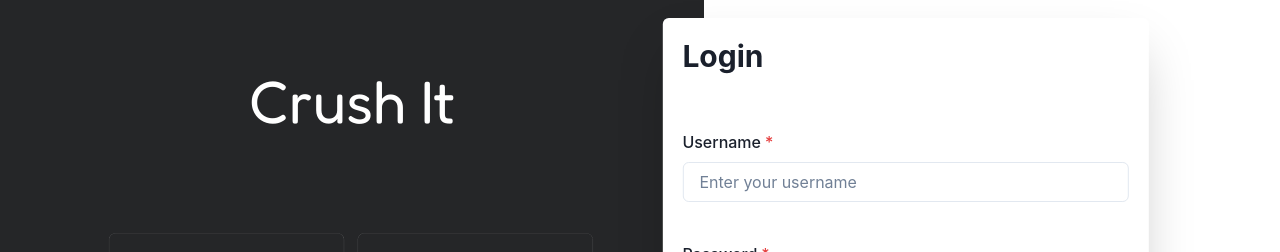
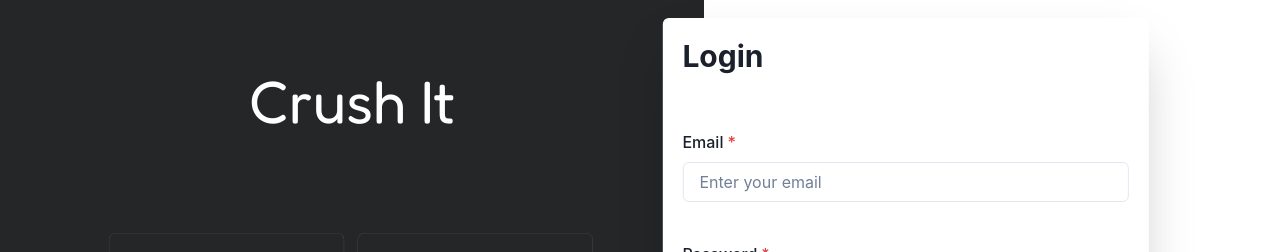
Before and after one commit to kauvyap/cs490-project-Birb, a React (Create React App) app in the folder crush-it/: page /login in a window 1280 px wide. Shown: the top 252 px of the page. Built offline with nearby package versions, Linux system fonts and the light colour scheme; no server answers.

Commit message:
Changed username to email for login credentials and implemented email error logic

```diff
--- a/crush-it/src/Login/login.js
+++ b/crush-it/src/Login/login.js
@@ -6,18 +6,18 @@ import {Box, Heading, FormControl, FormLabel, FormErrorMessage, Input, Button, T
 import MainLogo from '../media/mainlogo';
 
 function Login() {
-  const [username, setUsername] = useState('');
+  const [email, setEmail] = useState('');
   const [password, setPassword] = useState('');
-  const [usernameError, setUsernameError] = useState(false);
+  const [emailError, setEmailError] = useState(false);
   const [passwordError, setPasswordError] = useState(false);
   const navigate = useNavigate();
 
 
 
   useEffect(() => {
-    setUsernameError(false);
+    setEmailError(false);
     setPasswordError(false);
-  }, [username, password])
+  }, [email, password])
 
 
   useLayoutEffect(() => {
@@ -34,7 +34,7 @@ function Login() {
 
   async function onSubmit() {
     const user = {
-      username: username,
+      username: email,
       password: password
     }
 
@@ -50,7 +50,7 @@ function Login() {
         setPasswordError(true);
       }
       if (response.status === 404) {
-        setUsernameError(true);
+        setEmailError(true);
       }
       console.log(response);
     } else {
@@ -86,19 +86,19 @@ function Login() {
             </CardHeader>
             <CardBody>
               <VStack spacing={10}>
-                <FormControl id="username" isInvalid={usernameError || passwordError} isRequired>
-                  <FormLabel>Username</FormLabel>
+                <FormControl id="email" isInvalid={emailError || passwordError} isRequired>
+                  <FormLabel>Email</FormLabel>
                   <Input
                     type="text"
-                    placeholder="Enter your username"
-                    value={username}
-                    onChange={(e) => setUsername(e.target.value)}
+                    placeholder="Enter your email"
+                    value={email}
+                    onChange={(e) => setEmail(e.target.value)}
                   />
-                  {usernameError && (
-                        <FormErrorMessage>Username does not exist.</FormErrorMessage>
+                  {emailError && (
+                        <FormErrorMessage>Email does not exist.</FormErrorMessage>
                        )}
-                  {passwordError && !usernameError && (
-                  <FormErrorMessage>Username or password is incorrect.</FormErrorMessage>
+                  {passwordError && !emailError && (
+                  <FormErrorMessage>Email or password is incorrect.</FormErrorMessage>
                   )}
                 </FormControl>
                 <FormControl id="password" isInvalid={passwordError} isRequired>
@@ -110,7 +110,7 @@ function Login() {
                     onChange={(e) => setPassword(e.target.value)}
                   />
                   {passwordError && (
-                    <FormErrorMessage>Username or password is incorrect.</FormErrorMessage>
+                    <FormErrorMessage>Email or password is incorrect.</FormErrorMessage>
                     )}
                 </FormControl>
                   <Button width='200px' colorScheme="brand" onClick={onSubmit}>Login</Button>
--- a/crush-it/src/Signup/signup.js
+++ b/crush-it/src/Signup/signup.js
@@ -7,12 +7,12 @@ import MainLogo from '../media/mainlogo';
 
 function Signup() {
   const navigate = useNavigate();
-  const [username, setUsername] = useState('');
+  const [email, setEmail] = useState('');
   const [password, setPassword] = useState('');
   const [confirmPassword, setConfirmPassword] = useState('');
 
-  const [usernameLengthError, setUsernameLengthError] = useState(false);
-  const [usernameSameError, setUsernameSameError] = useState(false);
+  const [emailError, setEmailError] = useState(false);
+  const [emailSameError, setEmailSameError] = useState(false);
   const [passwordLengthError, setPasswordLengthError] = useState(false);
   const [passwordMatchError, setPasswordMatchError] = useState(false);
   const [comboError, setComboError] = useState(false)
@@ -21,7 +21,7 @@ function Signup() {
   const lowerRegex = /[a-z]/;
   const upperRegex = /[A-Z]/;
   const specialRegex = /[^a-zA-Z0-9]/;
-  // const emailRegex = /^[a-zA-Z0-9._%+-]+@[a-zA-Z0-9.-]+\.[a-zA-Z]{2,}$/;
+  const emailRegex = /^[a-zA-Z0-9._%+-]+@[a-zA-Z0-9.-]+\.[a-zA-Z]{2,}$/;
 
 
 
@@ -40,9 +40,9 @@ function Signup() {
 
   async function onSubmit() {
     // Implement your login logic here
-    if (username.length < 6) {
-      console.log("Username is not long enough");
-      setUsernameLengthError(true);
+    if (!emailRegex.test(email)) {
+      console.log("Invalid email format")
+      setEmailError(true);
       return;
     }
     if (password.length < 8) {
@@ -64,12 +64,12 @@ function Signup() {
       headers: {
         "Content-type": "application/json"
       },
-      body: JSON.stringify({username: username, password: password, fname: 'First', lname: 'Last', pomodoro: {timer: 25, short: 5, long: 15}})
+      body: JSON.stringify({username: email, password: password, fname: 'First', lname: 'Last', pomodoro: {timer: 25, short: 5, long: 15}})
     })
     if(!response.ok) {
       if (response.status === 400) {
-        console.log("Username already exists");
-        setUsernameSameError(true);
+        console.log("Email already being used");
+        setEmailSameError(true);
       }
     } else {
         navigate('/login');
@@ -78,14 +78,12 @@ function Signup() {
 
 
   useEffect(() => {
-    setUsernameLengthError(false);
-    if (username.length !== 0 && username.length < 6) {
-      setUsernameLengthError(true);
+    const emailRegex = /^[a-zA-Z0-9._%+-]+@[a-zA-Z0-9.-]+\.[a-zA-Z]{2,}$/;
+    setEmailError(false);
+    if (email.length !== 0 && !emailRegex.test(email)) {
+      setEmailError(true);
     }
-    else {
-      setUsernameLengthError(false);
-    }
-  }, [username])
+  }, [email])
 
 
   useEffect(() => {
@@ -145,19 +143,19 @@ function Signup() {
             </CardHeader>
             <CardBody>
               <VStack spacing={10} direction='row'>
-                  <FormControl id="username" isInvalid={usernameLengthError || usernameSameError} isRequired>
-                    <FormLabel>Username</FormLabel>
+                  <FormControl id="email" isInvalid={emailError || emailSameError} isRequired>
+                    <FormLabel>Email</FormLabel>
                     <Input
                       type="text"
-                      placeholder="Enter your username"
-                      value={username}
-                      onChange={(e) => setUsername(e.target.value)}
+                      placeholder="Enter your email"
+                      value={email}
+                      onChange={(e) => setEmail(e.target.value)}
                     />
-                    {usernameLengthError && (
-                        <FormErrorMessage>Username must be at least 6 characters.</FormErrorMessage>
+                    {emailError && (
+                        <FormErrorMessage>Please enter in a valid email.</FormErrorMessage>
                        )}
-                    {usernameSameError && (
-                        <FormErrorMessage>Username is already taken.</FormErrorMessage>
+                    {emailSameError && (
+                        <FormErrorMessage>Email already in use.</FormErrorMessage>
                        )}
                   </FormControl>
                   <FormControl id="password" isInvalid={passwordLengthError || comboError} isRequired>
```
